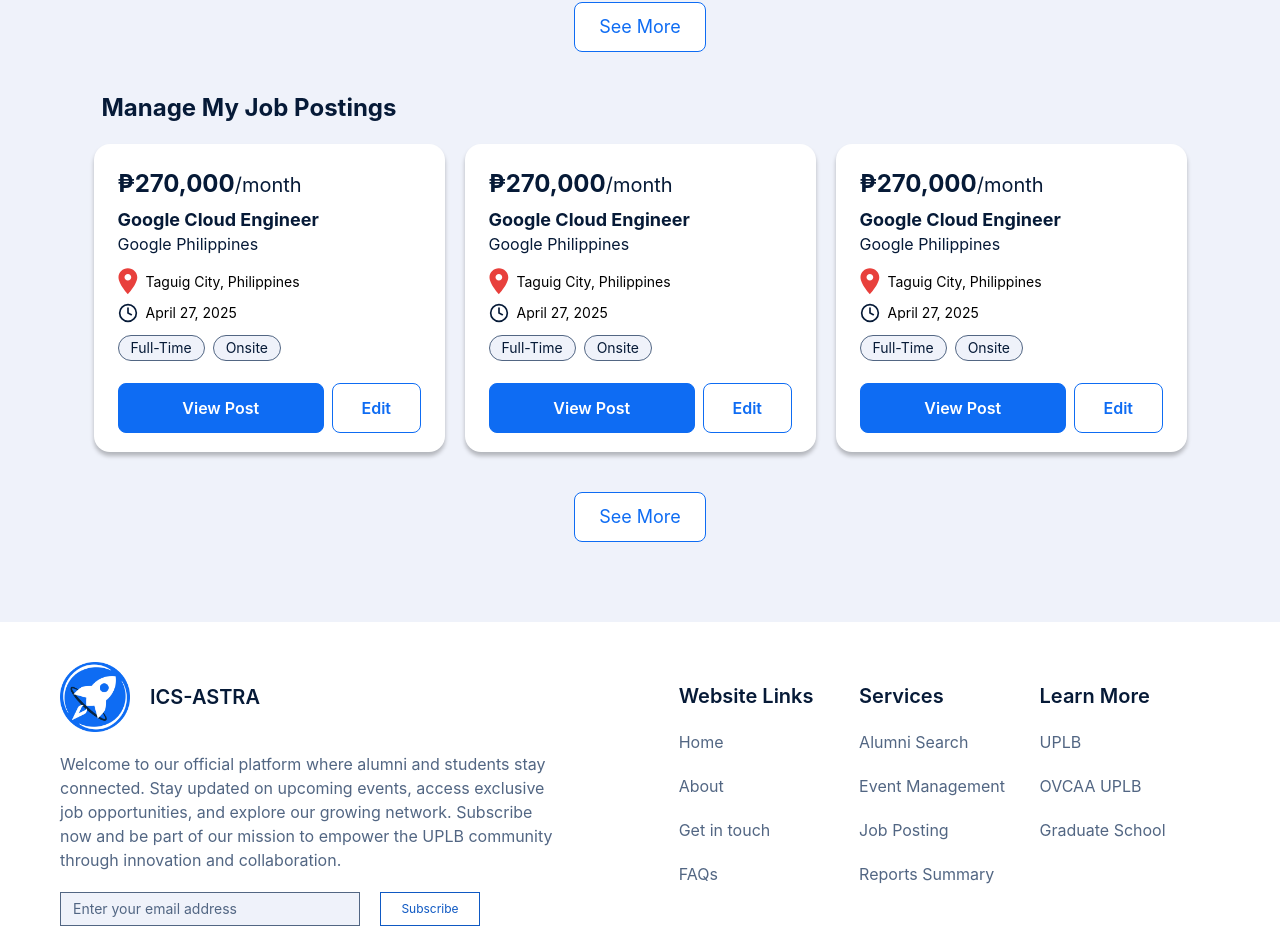
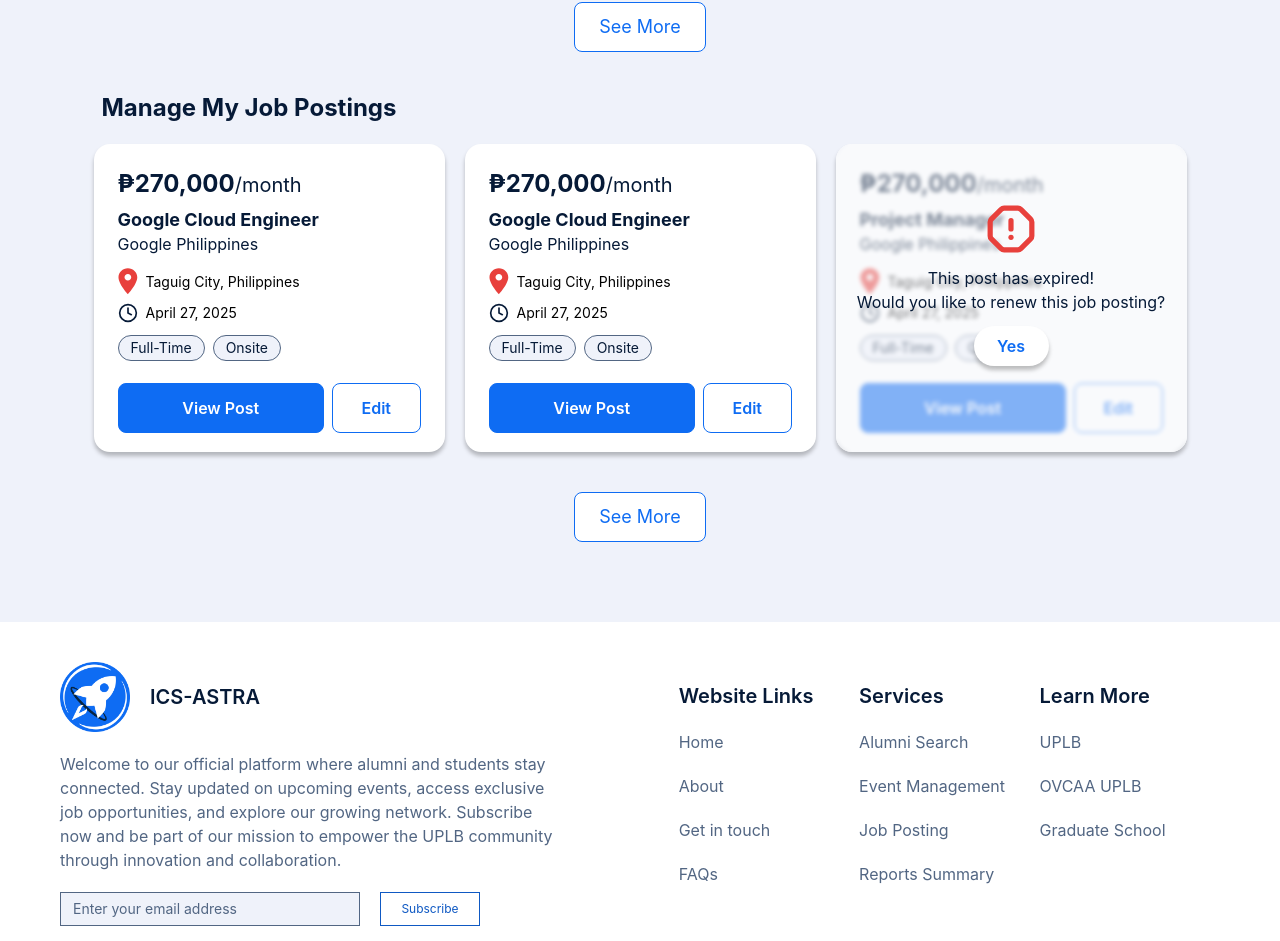
Before and after one commit to fofajardo/cmsc128-ics-astra, a Next.js app: page /jobs in a window 1280 px wide. Shown: the part 1584-2525 px from the top of the page. Built offline with nearby package versions, Linux system fonts and the light colour scheme.

Commit message:
feat: expired jobs card

```diff
--- a/app/(home)/jobs/dummy.js
+++ b/app/(home)/jobs/dummy.js
@@ -28,9 +28,9 @@
 
         Why Join? Work on the forefront of cloud innovation, shape the future of enterprise tech, and grow with a global leader in  cloud computing.
 
-        Interested? Explore openings at careers.google.com. 🚀` },
-    { job_id: 1, salary: 270000, job_title: "Google Cloud Engineer", company_name: "Google Philippines", location: "Taguig City, Philippines", expires_at: new Date(), employment_type: "Full-Time", location_type: "Onsite" },
-    { job_id: 2, salary: 270000, job_title: "Google Cloud Engineer", company_name: "Google Philippines", location: "Taguig City, Philippines", expires_at: new Date(), employment_type: "Full-Time", location_type: "Onsite" }
+        Interested? Explore openings at careers.google.com. 🚀`,  created_at: new Date(new Date().setDate(new Date().getDate() - 29)) },
+    { job_id: 1, salary: 270000, job_title: "Google Cloud Engineer", company_name: "Google Philippines", location: "Taguig City, Philippines", expires_at: new Date(), employment_type: "Full-Time", location_type: "Onsite",  created_at: new Date(new Date().setDate(new Date().getDate() - 15)) },
+    { job_id: 2, salary: 270000, job_title: "Project Manager", company_name: "Google Philippines", location: "Taguig City, Philippines", expires_at: new Date(), employment_type: "Full-Time", location_type: "Onsite", created_at: new Date(new Date().setMonth(new Date().getMonth() - 2)) },
 ];
 
 const job = {
--- a/app/components/jobs/jobEditCard.js
+++ b/app/components/jobs/jobEditCard.js
@@ -1,11 +1,19 @@
 'use client';
 
-import { Clock } from "lucide-react";
+import { Clock, OctagonAlert } from "lucide-react";
 import Image from "next/image";
 import { useRouter } from "next/navigation";
 
 export default function JobEditCard({job}) {
     const router = useRouter();
+
+    const isExpired = () => {
+        const dateToday = new Date()
+        var thirtyDays = new Date(job.created_at)
+        thirtyDays.setDate(thirtyDays.getDate() + 30)
+        console.log(`Today:${dateToday} Created:${job.created_at} Thirty Days:${thirtyDays} ${dateToday < thirtyDays}`)
+        return dateToday > thirtyDays
+    }
 
     const viewPost = () => {
         router.push(`/jobs/${job.job_id}/view`);
@@ -28,7 +36,7 @@
     }
 
     return (
-    <div className="bg-astrawhite w-[351px] h-[308px] rounded-2xl shadow-[0_4px_4px_rgba(0,0,0,0.25)] p-6 hover:-translate-y-0.5 transition-all duration-100ms ease-in">
+    <div className="relative bg-astrawhite w-[351px] h-[308px] rounded-2xl shadow-[0_4px_4px_rgba(0,0,0,0.25)] p-6 hover:-translate-y-0.5 transition-all duration-100ms ease-in">
 
         <h1 className="text-astrablack text-2xl font-bold">{formatSalary(job.salary)}<span className="text-xl font-normal">/month</span></h1>
 
@@ -55,5 +63,14 @@
             <button onClick={editPost} className="hover:scale-none hover:opacity-70 !cursor-pointer text-astraprimary border-1 border-astraprimary font-semibold w-3/10 py-3 rounded-lg">Edit</button>
         </div>
 
+        {isExpired() ?
+            <div className="absolute top-0 left-0 bg-astradirtywhite/50 backdrop-blur-[2px] w-full h-full rounded-2xl">
+                <div className="flex flex-col items-center h-full w-full">
+                    <OctagonAlert size={50} className="text-astrared mt-15" strokeWidth={2.5}/>
+                    <h1 className="text-center mt-3">This post has expired!<br/>Would you like to renew this job posting?</h1>
+                    <button className="mt-3 hover:scale-none hover:translate-y-1 !cursor-pointer bg-astrawhite text-astraprimary  font-semibold w-[75px] py-2 rounded-3xl shadow-[0_4px_4px_rgba(0,0,0,0.25)] hover:shadow-[0_2px_2px_rgba(0,0,0,0.25)]">Yes</button>
+                </div>
+            </div> : <></>
+        }
     </div>
   )}
```
